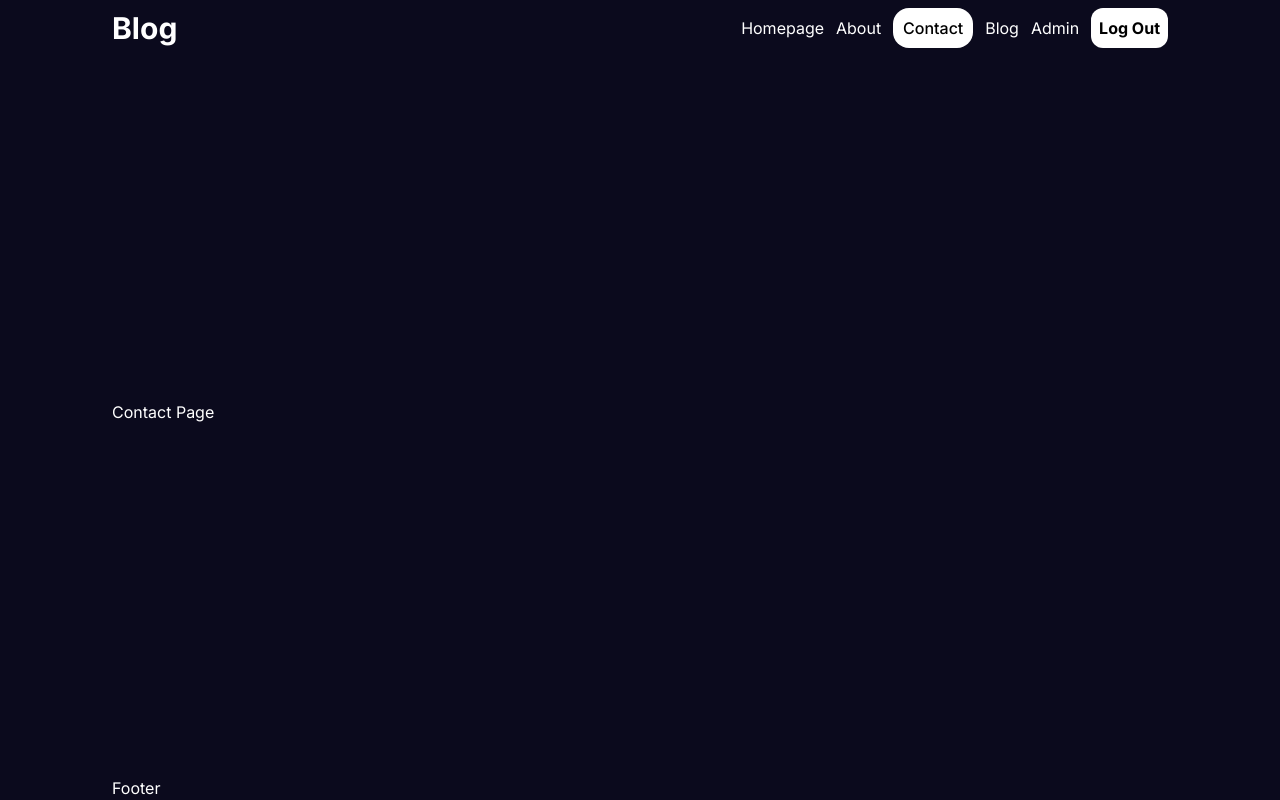
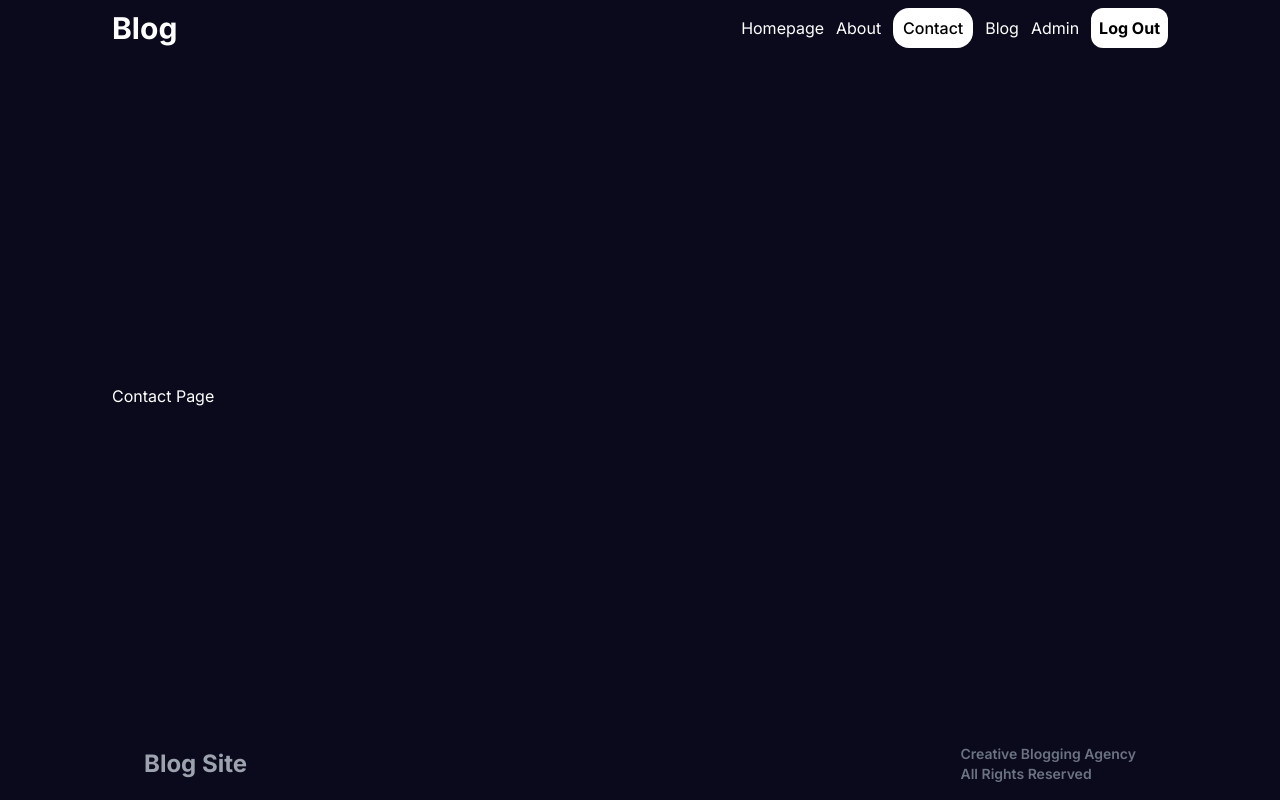
Before and after one commit to nrshakib/blog-app-nextjs, a Next.js app: page /contact in a window 1280 px wide. Built offline with nearby package versions, Linux system fonts and the light colour scheme.

Commit message:
Added Footer Design

```diff
--- a/src/components/footer/Footer.jsx
+++ b/src/components/footer/Footer.jsx
@@ -1,5 +1,13 @@
 const Footer = () => {
-  return <div>Footer</div>;
+  return (
+    <div className="flex justify-between items-center px-8 mb-4">
+      <div className="text-2xl font-bold text-gray-400">Blog Site</div>
+      <div className="text-sm text-gray-500 font-semibold">
+        <p>Creative Blogging Agency</p>
+        <p>All Rights Reserved</p>
+      </div>
+    </div>
+  );
 };
 
 export default Footer;
```
